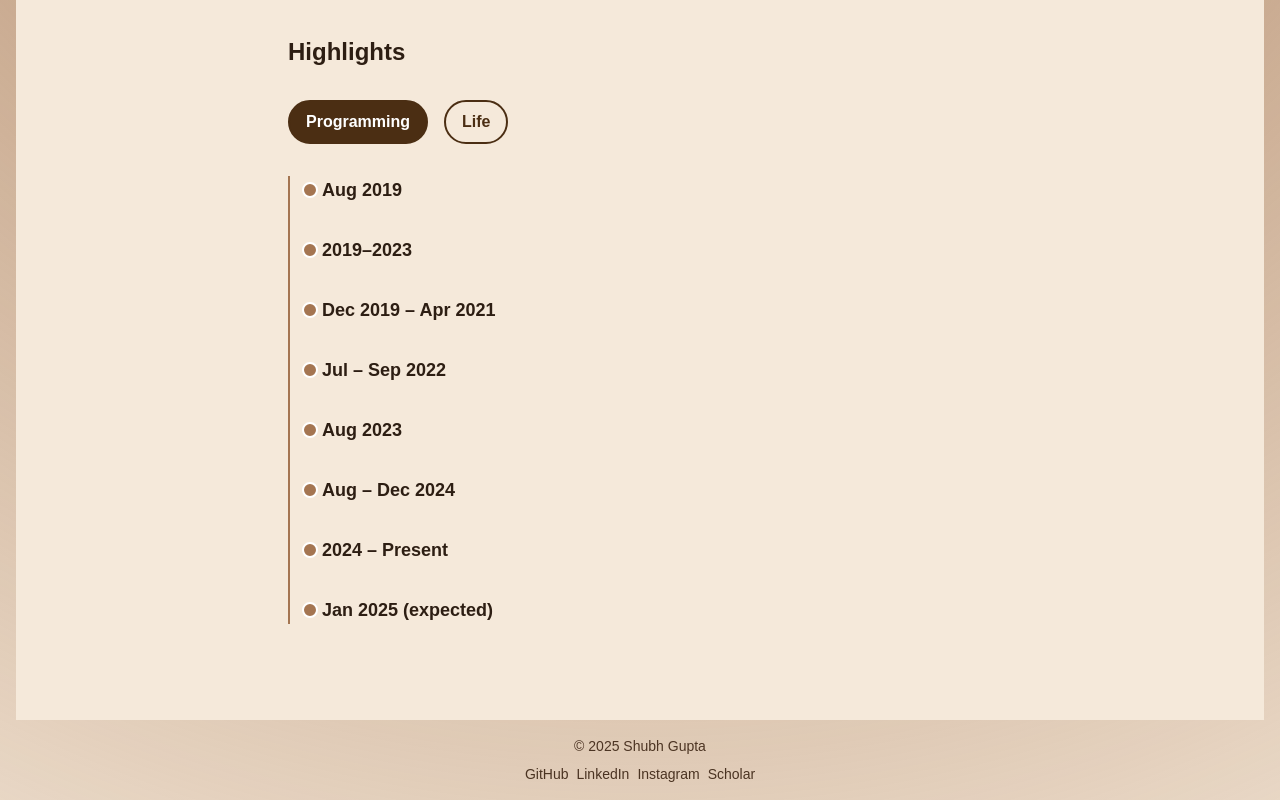
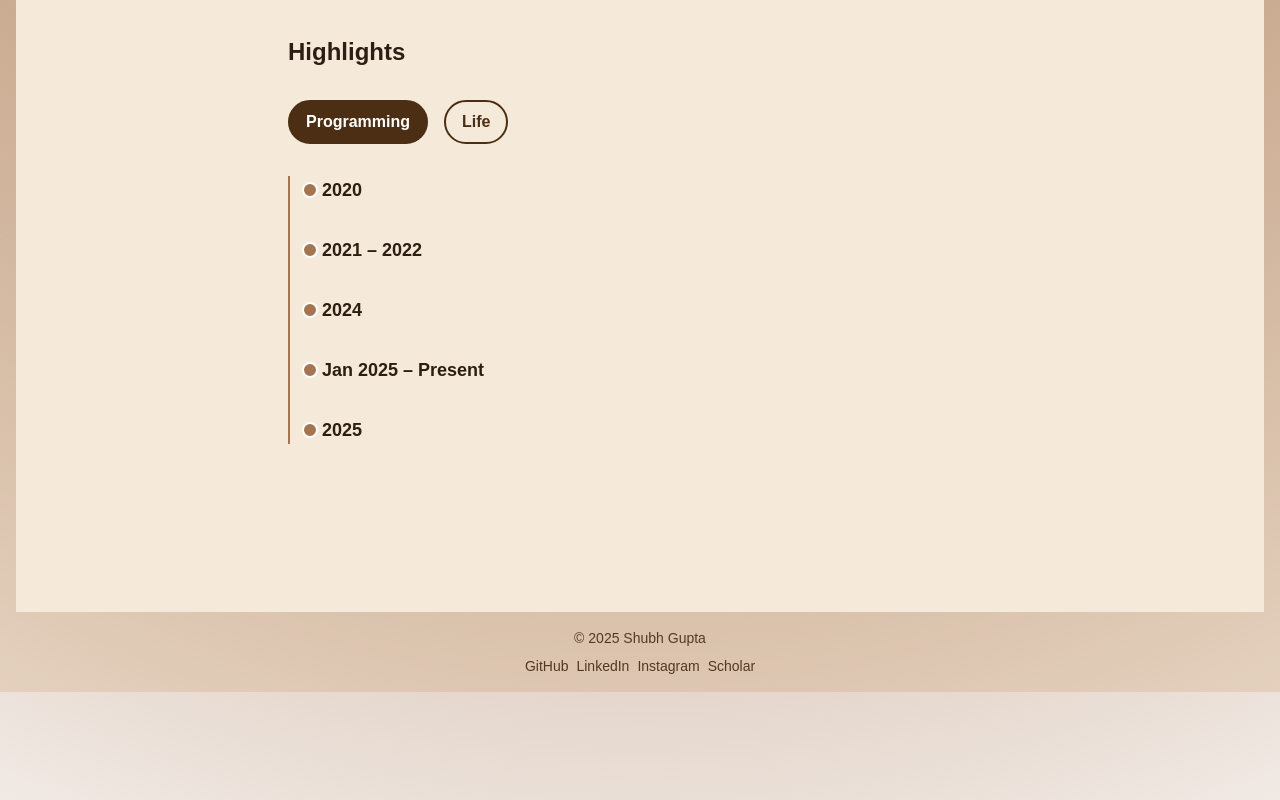
Before and after one commit to ShubhG7/shubhgupta.github.io, a Next.js app: page / in a window 1280 px wide. Shown: the part 966-1766 px from the top of the page. After the commit the page ends 1658 px from the top, so only its background shows below. Built offline with nearby package versions, Linux system fonts and the light colour scheme.

Commit message:
Adds UI changes including fonts and Introduction

```diff
--- a/src/app/page.tsx
+++ b/src/app/page.tsx
@@ -7,19 +7,15 @@ export default function Home() {
   const [filter, setFilter] = useState('programming');
 
   const timelineData = [
-    // Life events
-    { type: 'life', title: '2013–2016', description: 'At Thakur International School, I juggled football, tennis, and ICSE exams — learning early how to multitask (and how to fake understanding Shakespeare).' },
-    { type: 'life', title: '2016–2018', description: 'Joined Pace Junior Science College for HSC. It was all physics, chemistry, and caffeine. This is where I realized that solving problems felt more natural than memorizing them — a clue that engineering was the right path.' },
-    { type: 'life', title: '2018–2019', description: 'Took a dedicated gap year to prepare for JEE. It was one of the hardest, most formative years of my life. I learned not just math and coding basics, but also focus, failure, and persistence — the real kind that doesn\'t come with a progress bar.' },
-    // Programming events
-    { type: 'programming', title: 'Aug 2019', description: 'Entered Thadomal Shahani Engineering College (TSEC) with barely any coding experience, just curiosity and stubbornness. That changed quickly.' },
-    { type: 'programming', title: '2019–2023', description: 'My BE in Information Technology became a four-year bootcamp in classical ML and full-stack development. I built everything from stroke prediction models and ASL interpreters to a full-on e-commerce platform for artists (C(ART)). Along the way, I dove into neural networks, time series forecasting, and even published a research paper on crude oil price prediction using RNN, SVM, ARIMA, and GARCH-GED. I started as a noob. I left as an engineer.' },
-    { type: 'programming', title: 'Dec 2019 – Apr 2021', description: 'At Kings Expomedia, I built three magazine websites with React, Redux, and WebGL. I optimized page load times, automated content workflows, and got my first taste of production chaos — and loved it.' },
-    { type: 'programming', title: 'Jul – Sep 2022', description: 'Joined Ernst & Young LLP as an ML Intern. I optimized fraud detection models using PySpark, deployed them on AWS SageMaker, and actually saw my models used in the real world. That was a rush.' },
-    { type: 'programming', title: 'Aug 2023', description: 'Started my MS in Computer Science at Boston University. From advanced machine learning to distributed systems with Apache Spark, I got to work at the intersection of intelligent systems and engineering. As a TA, I mentored 300+ students in DSA and Python, which was its own kind of debugging challenge.' },
-    { type: 'programming', title: 'Aug – Dec 2024', description: 'Led the ResumeAI capstone — a full-stack AI-driven ATS. I worked on clean architecture, async queues, Keycloak auth, CI/CD, and API design. We cut recruiter workflow time by 35% and API latency by more than half. Felt like shipping a real startup.' },
-    { type: 'programming', title: '2024 – Present', description: 'Alongside school, I built a low-latency LLM inference stack, trained a credit risk model with ROC AUC 0.702, and deployed a flight delay prediction pipeline on 65M+ records. Oh, and I helped build a decentralized casino game on Substrate and Rust at a Polkadot hackathon, because... why not?' },
-    { type: 'programming', title: 'Jan 2025 (expected)', description: 'I’ll wrap up my MSCS at BU as a sharper, calmer, and more complete engineer. Comfortable in backend code, ML pipelines, cloud infra, and sometimes even CSS.' },
+    // Education
+    { type: 'life', title: '2017 – 2021', description: '🎓 Bachelor of Engineering in Information Technology at Thadomal Shahani Engineering College, Mumbai University. Developed foundational skills in software engineering, data structures, and algorithms.' },
+    { type: 'life', title: '2023 – 2025', description: '🎓 Master of Science in Computer Science at Boston University. Specialized in distributed systems, AI, and scalable application development. Graduated January 2025.' },
+    // Career Journey
+    { type: 'programming', title: '2020', description: '🛠 Intern at Ernst & Young (EY). Worked with deployment team to optimize fraud detection models using PySpark and helped automate AWS-based ML model deployments, reducing infrastructure costs.' },
+    { type: 'programming', title: '2021 – 2022', description: '💼 Software Engineer at Kings Expomedia. Migrated flagship website from legacy PHP to modern stack (Next.js/Node.js). Built automated proofreading and fact-checking pipelines. Led efforts during expo season launches and helped implement CI/CD post-event.' },
+    { type: 'programming', title: '2024', description: '🚀 Capstone Project – ResumeAI. Built an AI-powered ATS using React, Fastify, PostgreSQL, and Claude API. Implemented Keycloak for RBAC, used Redis for caching, and deployed on AWS ECS.' },
+    { type: 'programming', title: 'Jan 2025 – Present', description: '🧑‍💻 Web Scraper Developer (Part-time) at Changing the Present. Built a scalable scraper to collect university student body data across the U.S. Automated outreach and analytics for the nonprofit\'s campaigns.' },
+    { type: 'programming', title: '2025', description: '📜 Certified Azure AI Engineer Associate. Gained credentials in deploying AI models in production environments using Azure tools.' },
   ];
 
   return (
--- a/src/app/projects/page.tsx
+++ b/src/app/projects/page.tsx
@@ -65,24 +65,24 @@ const ProjectsPage = () => {
 
   return (
     <div className="py-8 relative z-10">
-      <h1 className="text-3xl font-bold mb-6" style={{ color: 'var(--text-main)' }}>Projects</h1>
+      <h1 className="text-3xl font-bold mb-6" style={{ color: 'var(--text-main)', fontFamily: 'var(--font-league-spartan), Arial, Helvetica, sans-serif' }}>Projects</h1>
 
       {/* Filter UI */}
       <div className="mb-8 relative z-10">
         <div className="flex items-center justify-between mb-4">
-          <h2 className="text-lg font-semibold" style={{ color: 'var(--text-main)' }}>Filter by Technology</h2>
+          <h2 className="text-lg font-semibold" style={{ color: 'var(--text-main)', fontFamily: 'var(--font-league-spartan), Arial, Helvetica, sans-serif' }}>Filter by Technology</h2>
           {selectedTags.length > 0 && (
             <button
               onClick={clearFilters}
               className="text-sm underline"
-              style={{ color: 'var(--text-main)' }}
+              style={{ color: 'var(--text-main)', fontFamily: 'var(--font-league-spartan), Arial, Helvetica, sans-serif' }}
             >
               Clear all filters
             </button>
           )}
         </div>
 
-        <div className="w-full flex flex-wrap gap-2 justify-start mb-4" style={{ fontSize: '0.84rem' }}>
+        <div className="w-full flex flex-wrap gap-2 justify-start mb-4" style={{ fontSize: '0.924rem' }}>
           {allTechStack.map((tag) => {
             const isSelected = selectedTags.includes(tag);
             const isHovered = hoveredTag === tag;
@@ -110,7 +110,8 @@ const ProjectsPage = () => {
                   color,
                   borderColor,
                   padding: '0.42rem 1.08rem',
-                  fontSize: '0.84rem',
+                  fontSize: '0.924rem',
+                  fontFamily: 'var(--font-league-spartan), Arial, Helvetica, sans-serif',
                   boxShadow: isSelected ? '0 2px 8px 0 rgba(75,46,19,0.15)' : undefined,
                 }}
               >
```
